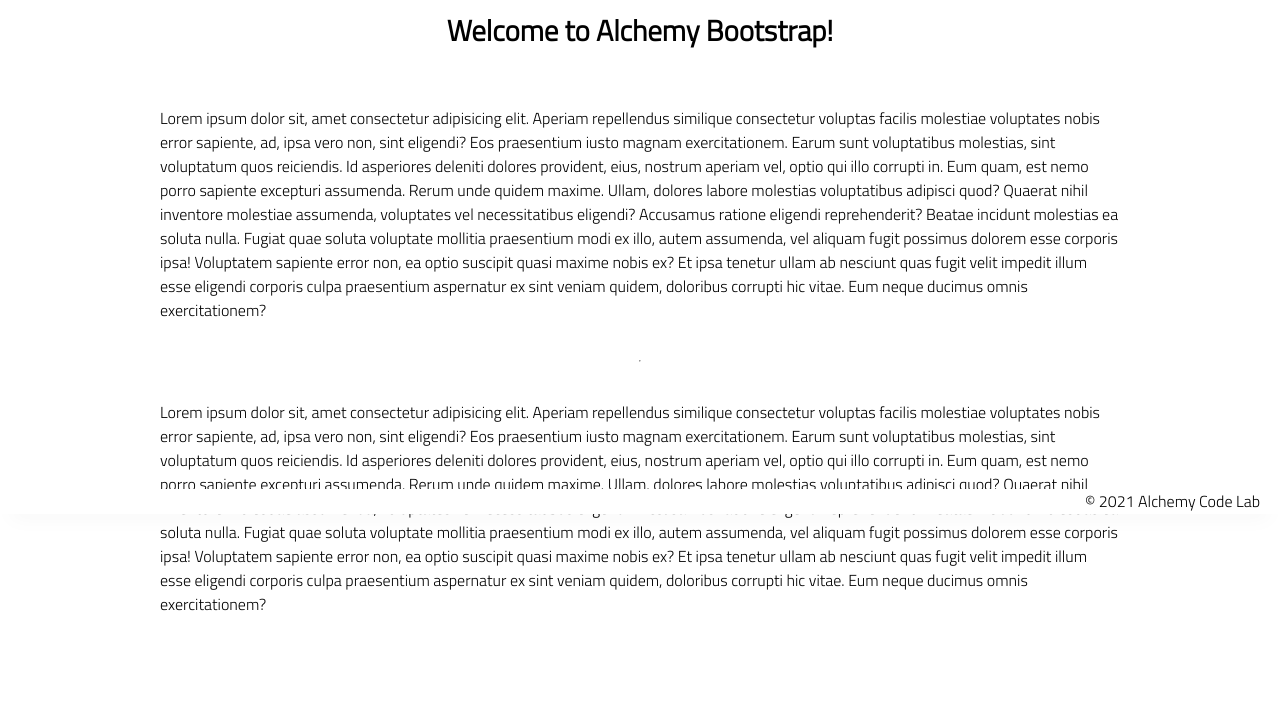
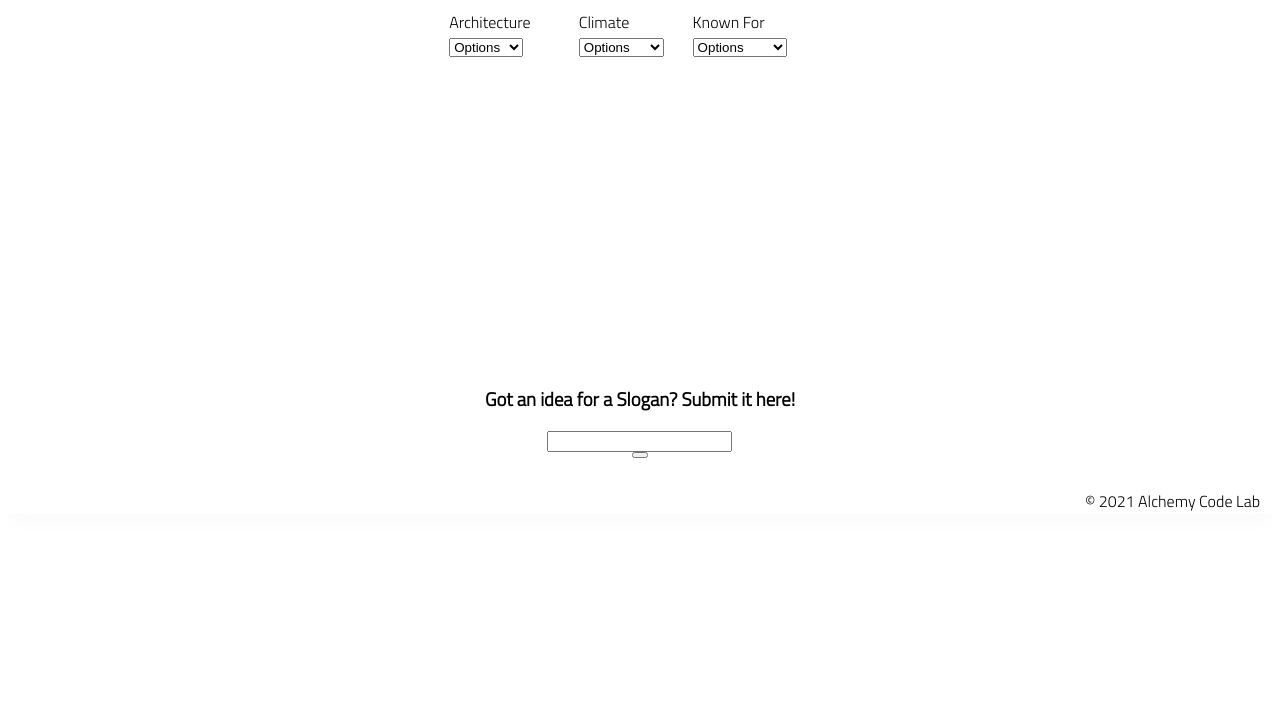
Before and after one commit to denvermccarthy/city-builder, a plain HTML site: page index.html in a window 1280 px wide. Shown: the part 286-994 px from the top of the page. After the commit the page ends 868 px from the top, so only its background shows below. Drawn offline with Linux system fonts and the light colour scheme.

Commit message:
finished html markup

```diff
--- a/index.html
+++ b/index.html
@@ -20,47 +20,49 @@
     </header>
     <main>
         <section class="main-section">
-            <img class="main-logo" src="./assets/alchemy-logo.png" />
             <h2>
-                Welcome to Alchemy Bootstrap!
+                Build your ideal City!
             </h2>
-
-            <p>
-                Lorem ipsum dolor sit, amet consectetur adipisicing elit. Aperiam repellendus similique consectetur
-                voluptas facilis molestiae voluptates nobis error sapiente, ad, ipsa vero non, sint eligendi? Eos
-                praesentium iusto magnam exercitationem.
-                Earum sunt voluptatibus molestias, sint voluptatum quos reiciendis. Id asperiores deleniti dolores
-                provident, eius, nostrum aperiam vel, optio qui illo corrupti in. Eum quam, est nemo porro sapiente
-                excepturi assumenda.
-                Rerum unde quidem maxime. Ullam, dolores labore molestias voluptatibus adipisci quod? Quaerat nihil
-                inventore molestiae assumenda, voluptates vel necessitatibus eligendi? Accusamus ratione eligendi
-                reprehenderit? Beatae incidunt molestias ea soluta nulla.
-                Fugiat quae soluta voluptate mollitia praesentium modi ex illo, autem assumenda, vel aliquam fugit
-                possimus dolorem esse corporis ipsa! Voluptatem sapiente error non, ea optio suscipit quasi maxime nobis
-                ex?
-                Et ipsa tenetur ullam ab nesciunt quas fugit velit impedit illum esse eligendi corporis culpa
-                praesentium aspernatur ex sint veniam quidem, doloribus corrupti hic vitae. Eum neque ducimus omnis
-                exercitationem?
-            </p>
-            <hr />
-            <p>
-                Lorem ipsum dolor sit, amet consectetur adipisicing elit. Aperiam repellendus similique consectetur
-                voluptas facilis molestiae voluptates nobis error sapiente, ad, ipsa vero non, sint eligendi? Eos
-                praesentium iusto magnam exercitationem.
-                Earum sunt voluptatibus molestias, sint voluptatum quos reiciendis. Id asperiores deleniti dolores
-                provident, eius, nostrum aperiam vel, optio qui illo corrupti in. Eum quam, est nemo porro sapiente
-                excepturi assumenda.
-                Rerum unde quidem maxime. Ullam, dolores labore molestias voluptatibus adipisci quod? Quaerat nihil
-                inventore molestiae assumenda, voluptates vel necessitatibus eligendi? Accusamus ratione eligendi
-                reprehenderit? Beatae incidunt molestias ea soluta nulla.
-                Fugiat quae soluta voluptate mollitia praesentium modi ex illo, autem assumenda, vel aliquam fugit
-                possimus dolorem esse corporis ipsa! Voluptatem sapiente error non, ea optio suscipit quasi maxime nobis
-                ex?
-                Et ipsa tenetur ullam ab nesciunt quas fugit velit impedit illum esse eligendi corporis culpa
-                praesentium aspernatur ex sint veniam quidem, doloribus corrupti hic vitae. Eum neque ducimus omnis
-                exercitationem?
-            </p>
-
+            <section id="dropdowns-section">
+                <div class="dropdown" id="architecture-section">
+                    <label for="architecture">Architecture</label>
+                    <select name="architecture" id="architecture-dropdown">
+                        <option value="default" selected>Options</option>
+                        <option value="modern">Modern</option>
+                        <option value="gothic">Gothic</option>
+                        <option value="art-deco">Art Deco</option>
+                    </select>
+                    <img id="architecture-img" src="" alt="">
+                </div>
+                <div class="dropdown" id="climate-section">
+                    <label for="climate">Climate</label>
+                    <select name="climate" id="climate-dropdown">
+                        <option value="default" selected>Options</option>
+                        <option value="desert">Desert</option>
+                        <option value="tropical">Tropical</option>
+                        <option value="temperate">Temperate</option>
+                    </select>
+                    <img id="climate-img" src="" alt="">
+                </div>
+                <div class="dropdown" id="knownfor-section">
+                    <label for="knownfor">Known For</label>
+                    <select name="knownfor" id="knownfor-dropdown">
+                        <option value="default" selected>Options</option>
+                        <option value="great-food">Great Food</option>
+                        <option value="great-music">Great Music</option>
+                        <option value="great-parks">Great Parks</option>
+                    </select>
+                    <img id="knownfor-img" src="" alt="">
+                </div>
+            </section>
+            <section id="stats-section">
+                <p id="report-stats"></p>
+            </section>
+            <section id="slogan-section">
+                <h3>Got an idea for a Slogan? Submit it here!</h3>
+                <input type="text" id="slogan-input"><button id="slogan-button"></button>
+                <!-- This is where p tags of slogans should start appearing -->
+            </section>
         </section>
     </main>
     <footer>
--- a/styles/home.css
+++ b/styles/home.css
@@ -1 +1,9 @@
-/* add home page styles here */
+#dropdowns-section {
+  display: flex;
+  flex-direction: row;
+}
+
+.dropdown img {
+  width: 100%;
+  height: auto;
+}
```
